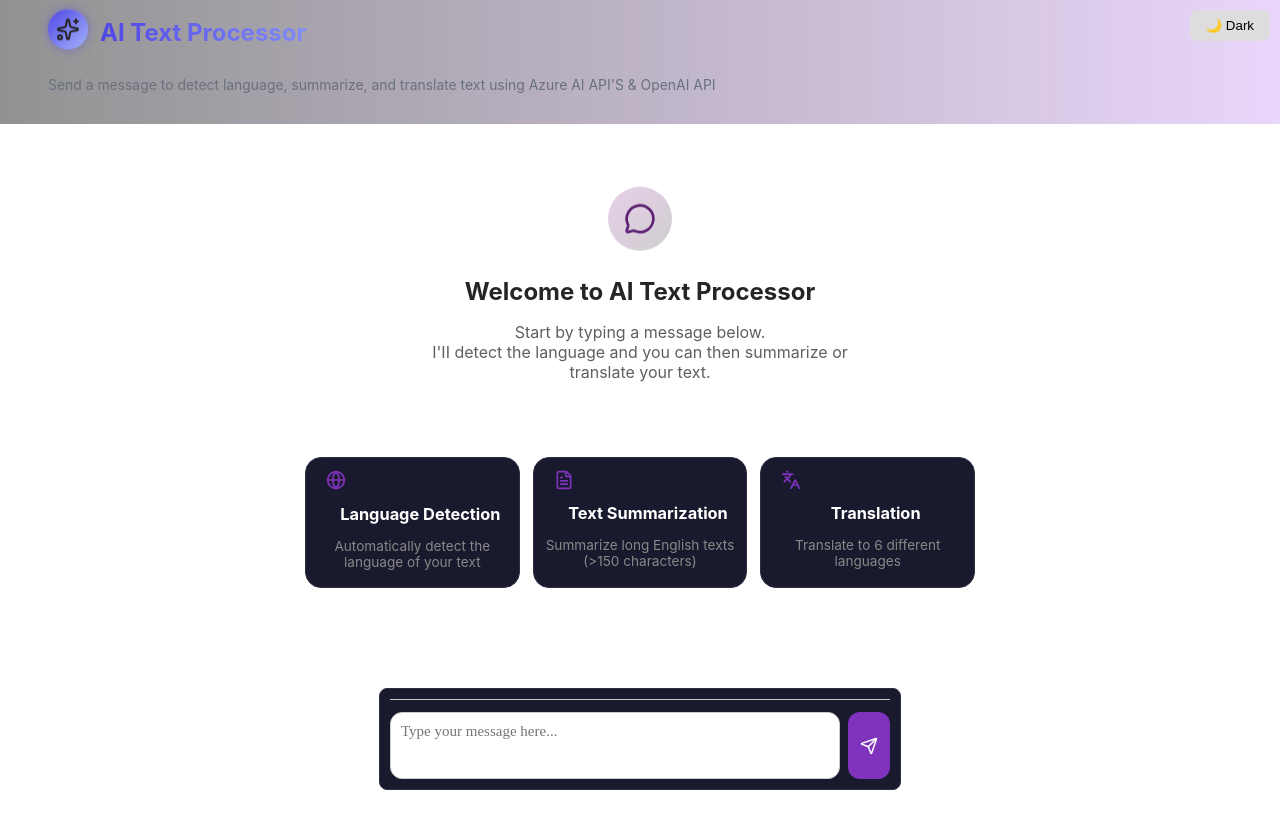
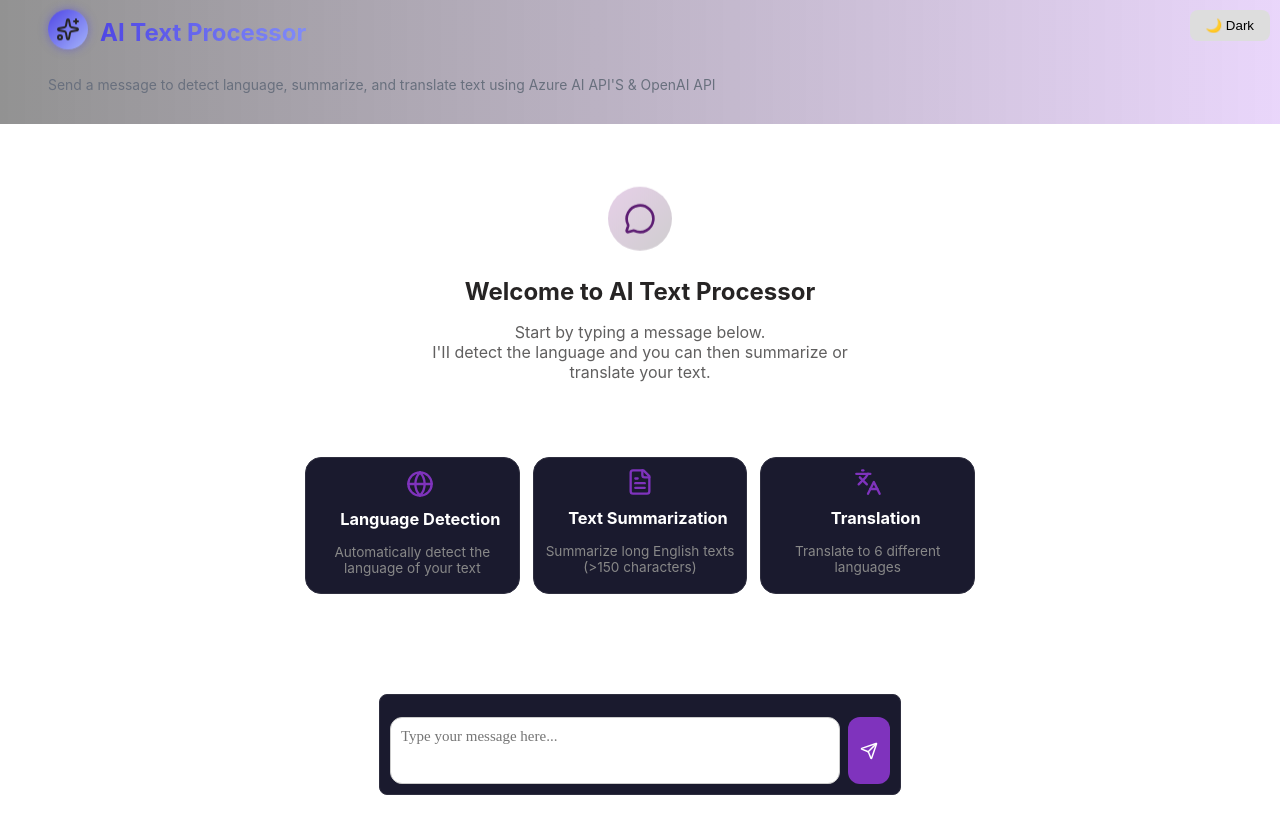
Before and after one commit to SeyinAlao/chat-ai-processor, a React (Create React App) app: page / in a window 1280 px wide. Shown: the top 834 px of the page. Built offline with nearby package versions, Linux system fonts and the light colour scheme.

Commit message:
Centralized the Icons

```diff
--- a/src/components/Boxes.css
+++ b/src/components/Boxes.css
@@ -20,6 +20,10 @@
   border: 1px solid #2e2e3f;
   cursor: default;
   transition: all 0.3s ease;
+  display: flex;             /* make it flex */
+  flex-direction: column;    /* stack items vertically */
+  align-items: center;       /* center horizontally */
+  text-align: center;
 }
 
 .border-box:hover{
@@ -30,13 +34,14 @@
 }
 
 .globe{
-    width: 20px;
-    height: 20px;
+    width: 28px;
+    height: 28px;
     margin-bottom: 3px;
     color: #7f33bd;
     margin-top: 0.5rem;
     margin-left: 1rem;
     transition: all 0.3s ease;
+
 }
 
 .border-box:hover .globe{
@@ -67,13 +72,11 @@
 }
 
 .file{
-    width: 20px;
-    height: 20px;
-    margin-bottom: 2px;
-    margin-top: 0.5rem;
-    margin-left: 1rem;
+    width: 28px;
+    height: 28px;
     color: #7f33bd;
     transition: all 0.3s ease;
+    margin: 6px 0 4px 0;
 }
 
 .border-box:hover .file{
@@ -105,11 +108,9 @@
 
 
 .langs{
-    width: 20px;
-    height: 20px;
-    margin-bottom: 2px;
-    margin-top: 0.5rem;
-    margin-left: 1rem;
+    width: 28px;
+    height: 28px;
+    margin: 6px 0 4px 0;
     color: #7f33bd;
     transition: all 0.3s ease;
 }
@@ -133,6 +134,7 @@
 .Langs-text{
     color: #888;
     text-align: center;
+    justify-content: center;
     font-size: 0.85rem;
     transition: color 0.3s ease;
 }
--- a/src/components/chat.css
+++ b/src/components/chat.css
@@ -71,7 +71,6 @@
   display: flex;
   gap: 8px;
   padding-top: 12px;
-  border-top: 1px solid #ccc;
   margin-top: auto;
 }
 
@@ -84,6 +83,8 @@
   border: 1px solid #ccc;
   font-size: 15px;
   height: 45px;
+  width: 43px;
+  gap: 4px;
 }
 
 .send-button {
@@ -95,6 +96,7 @@
   cursor: pointer;
   font-size: 14px;
   display: flex;
+
   align-items: center;
 }
 
```
